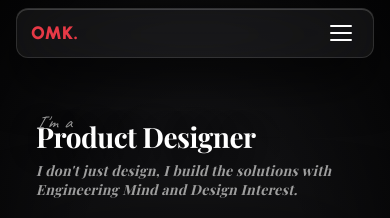
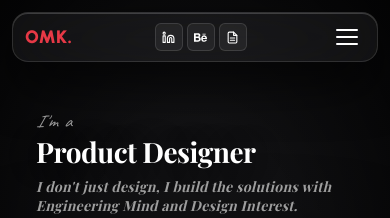
Before and after one commit to MEkushw/Portfolio, a Next.js app: page / in a window 390 px wide. Shown: the top 218 px of the page. Built offline with nearby package versions, Linux system fonts and the light colour scheme; a web font is replaced by a local one.

Commit message:
Enable mobile header social icons, fix corner spacing, and resolve hero title overlap

```diff
--- a/src/styles/styles.css
+++ b/src/styles/styles.css
@@ -318,7 +318,8 @@ button { border:none; background:none; cursor:pointer; font:inherit; }
     font-size: 44px;
     font-weight: 400;
     color: #9E9E9E;
-    line-height: 1.2;
+    line-height: 1.1;
+    margin-bottom: 4px;
 }
 
 .hero-title {
@@ -327,7 +328,7 @@ button { border:none; background:none; cursor:pointer; font:inherit; }
     font-weight: 700;
     color: #FFFFFF;
     line-height: 1.1;
-    margin-top: -8px;
+    margin-top: 0;
     letter-spacing: -0.5px;
 }
 
@@ -1082,16 +1083,29 @@ button { border:none; background:none; cursor:pointer; font:inherit; }
     .navbar {
         top: 16px;
         width: calc(100% - 32px);
-        max-width: 600px;
-        gap: 0;
-        padding: 10px 20px;
-        border-radius: 16px;
+        max-width: 520px;
+        gap: 12px;
+        padding: 8px 16px;
+        border-radius: 18px;
         justify-content: space-between;
     }
-    .nav-logo { font-size: 20px; }
+    .nav-logo { font-size: 20px; flex-shrink: 0; }
     .nav-links { display: none; }
-    .nav-socials { display: none; }
-    .hamburger { display: flex; }
+    .nav-socials {
+        display: flex;
+        gap: 8px;
+        align-items: center;
+    }
+    .nav-socials .social-icon {
+        width: 32px;
+        height: 32px;
+        border-radius: 8px;
+    }
+    .nav-socials .social-icon svg {
+        width: 15px;
+        height: 15px;
+    }
+    .hamburger { display: flex; flex-shrink: 0; }
     .mobile-menu { display: block; }
 
     /* Hero */
@@ -1109,8 +1123,8 @@ button { border:none; background:none; cursor:pointer; font:inherit; }
         text-align: left;
         width: 100%;
     }
-    .hero-subtitle { font-size: 22px; text-align: left; }
-    .hero-title { font-size: 34px; line-height: 1.1; text-align: left; }
+    .hero-subtitle { font-size: 22px; text-align: left; margin-bottom: 4px; }
+    .hero-title { font-size: 34px; line-height: 1.15; text-align: left; margin-top: 0; }
     .hero-description {
         font-size: 15px;
         width: 100%;
@@ -1216,11 +1230,15 @@ button { border:none; background:none; cursor:pointer; font:inherit; }
 @media (max-width: 480px) {
     /* Navbar */
     .navbar {
-        top: 8px;
-        padding: 6px 14px;
-        border-radius: 12px;
+        top: 12px;
+        width: calc(100% - 24px);
+        padding: 6px 12px;
+        border-radius: 16px;
     }
     .nav-logo { font-size: 18px; }
+    .nav-socials { gap: 4px; }
+    .nav-socials .social-icon { width: 28px; height: 28px; border-radius: 6px; }
+    .nav-socials .social-icon svg { width: 13px; height: 13px; }
 
     /* Hero */
     .hero-content { padding: 72px 16px 16px 16px; }
```
